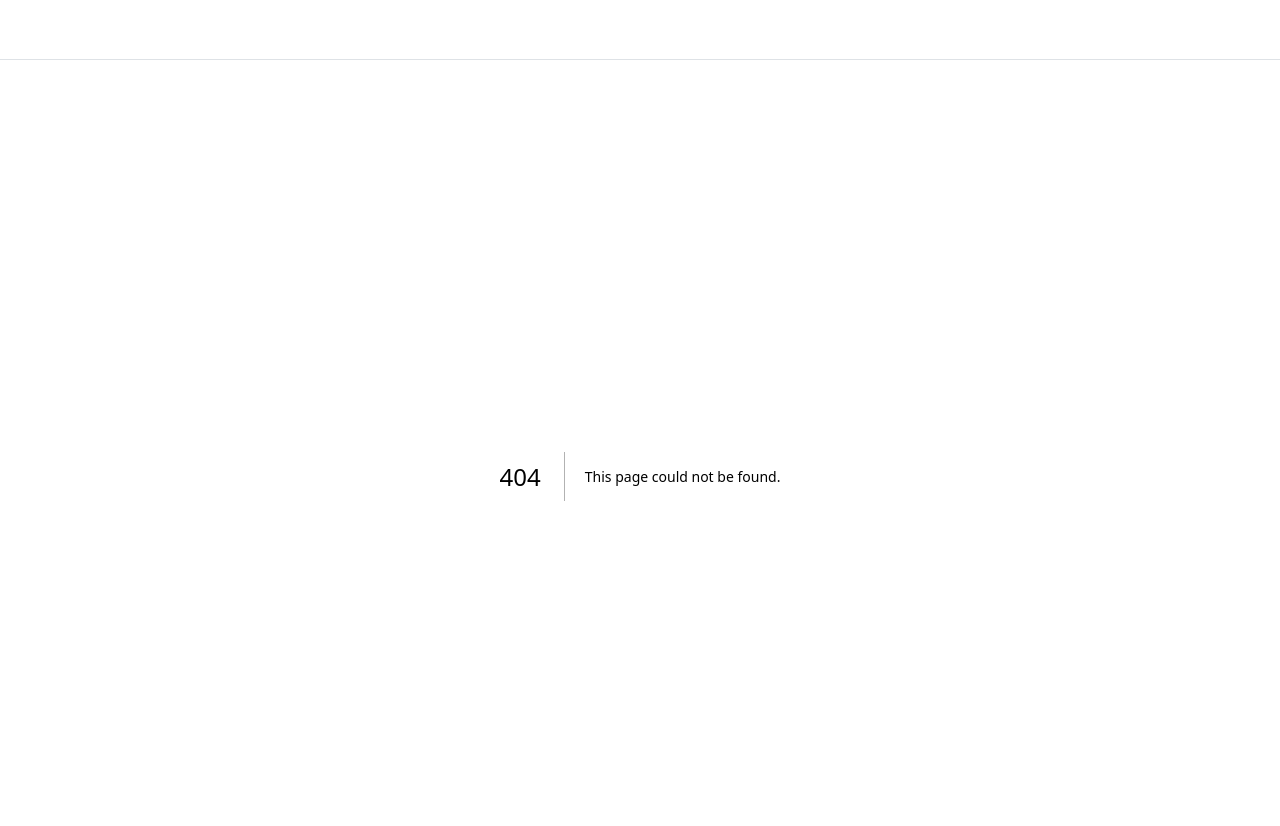
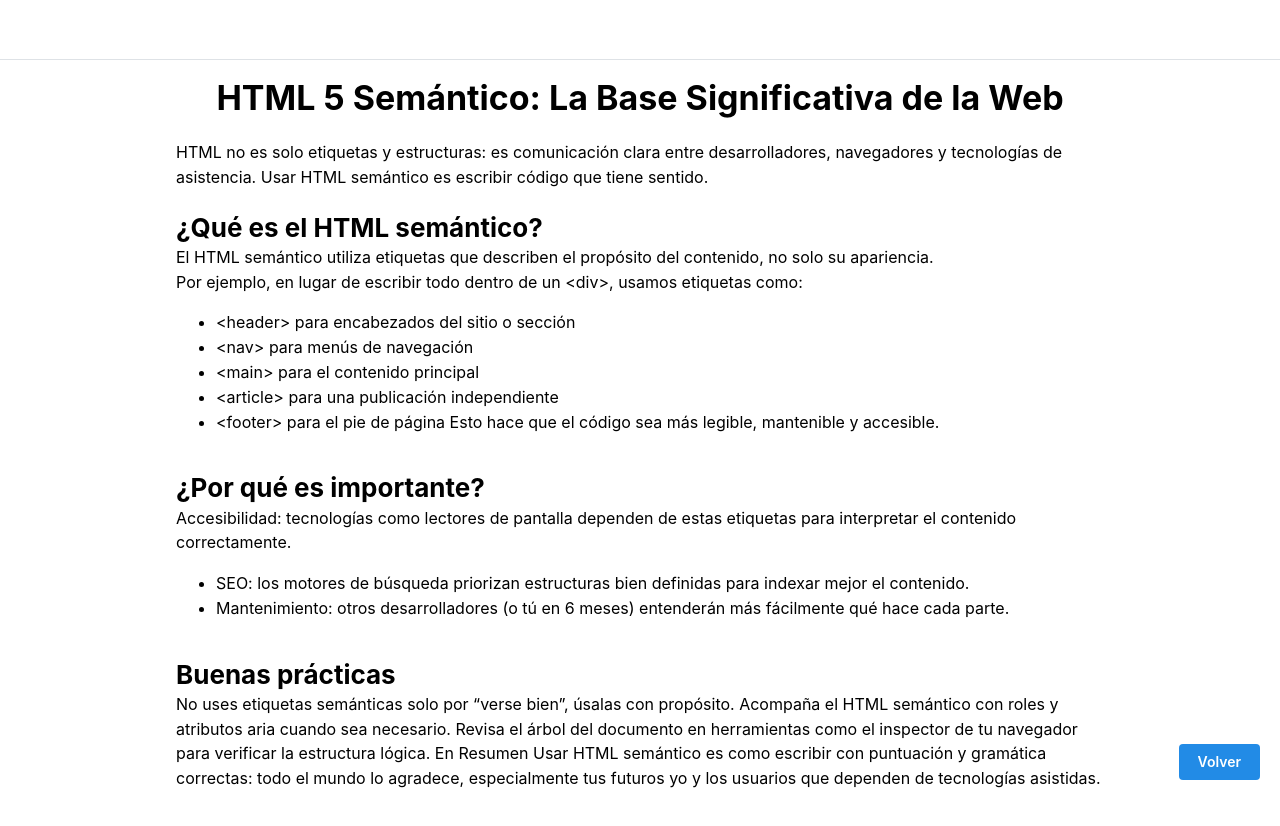
Before and after one commit to AndresCRamos/PersonaOrdenadorLab1, a Next.js app: page /post/html in a window 1280 px wide. Before the commit this address had no page. Shown: the top 826 px of the page. Built offline with nearby package versions, Linux system fonts and the light colour scheme.

Commit message:
Add HTML blog entry

```diff
--- a/app/page.tsx
+++ b/app/page.tsx
@@ -18,7 +18,7 @@ const blogEntries = [
   },
   {
     slug: "html",
-    title: "HTML 5 semantico",
+    title: "HTML 5 Semántico: La Base Significativa de la Web",
     description: "Estructura semántica y accesibilidad con HTML5.",
   },
   {
--- /dev/null
+++ b/app/post/html/page.tsx
@@ -0,0 +1,65 @@
+import BlogEntryLayout from "@/components/BlogEntryLayout/BlogEntryLayout";
+import Section from "@/components/Section/Section";
+import { Text } from "@mantine/core";
+
+export default function Page() {
+  return (
+    <BlogEntryLayout title="HTML 5 Semántico: La Base Significativa de la Web">
+      <Section>
+        <Text>
+          HTML no es solo etiquetas y estructuras: es comunicación clara entre
+          desarrolladores, navegadores y tecnologías de asistencia. Usar HTML
+          semántico es escribir código que tiene sentido.
+        </Text>
+      </Section>
+      <Section title="¿Qué es el HTML semántico?" order={2}>
+        <Text>
+          El HTML semántico utiliza etiquetas que describen el propósito del
+          contenido, no solo su apariencia.
+        </Text>
+        <Text>
+          Por ejemplo, en lugar de escribir todo dentro de un {"<div>"}, usamos
+          etiquetas como:
+        </Text>
+        <ul>
+          <li>{"<header>"} para encabezados del sitio o sección</li>
+          <li>{"<nav>"} para menús de navegación</li>
+          <li>{"<main>"} para el contenido principal</li>
+          <li>{"<article>"} para una publicación independiente</li>
+          <li>
+            {"<footer>"} para el pie de página Esto hace que el código sea más
+            legible, mantenible y accesible.
+          </li>
+        </ul>
+        {/* TODO: Imagen sugerida Descripción: Una comparativa entre un bloque de código
+        usando solo {"<div>"} s vs. uno usando etiquetas semánticas, mostrando
+        la diferencia en claridad. */}
+      </Section>
+      <Section title="¿Por qué es importante?" order={2}>
+        Accesibilidad: tecnologías como lectores de pantalla dependen de estas
+        etiquetas para interpretar el contenido correctamente.
+        <ul>
+          <li>
+            SEO: los motores de búsqueda priorizan estructuras bien definidas
+            para indexar mejor el contenido.
+          </li>
+          <li>
+            Mantenimiento: otros desarrolladores (o tú en 6 meses) entenderán
+            más fácilmente qué hace cada parte.
+          </li>
+        </ul>
+      </Section>
+      <Section title="Buenas prácticas" order={2}>
+        <Text>
+          No uses etiquetas semánticas solo por “verse bien”, úsalas con
+          propósito. Acompaña el HTML semántico con roles y atributos aria
+          cuando sea necesario. Revisa el árbol del documento en herramientas
+          como el inspector de tu navegador para verificar la estructura lógica.
+          En Resumen Usar HTML semántico es como escribir con puntuación y
+          gramática correctas: todo el mundo lo agradece, especialmente tus
+          futuros yo y los usuarios que dependen de tecnologías asistidas.
+        </Text>
+      </Section>
+    </BlogEntryLayout>
+  );
+}
```
